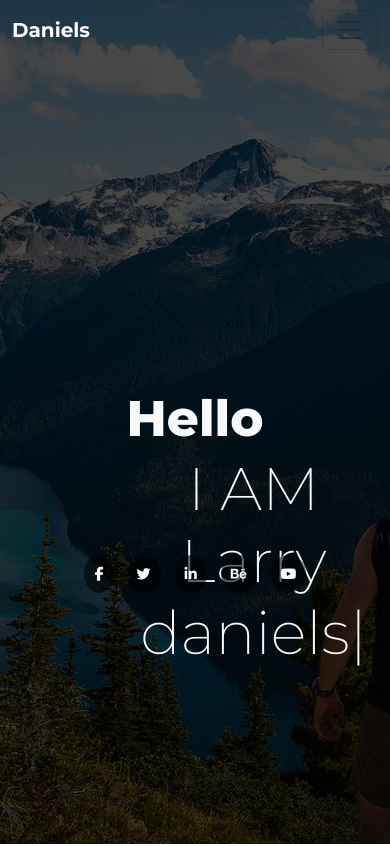
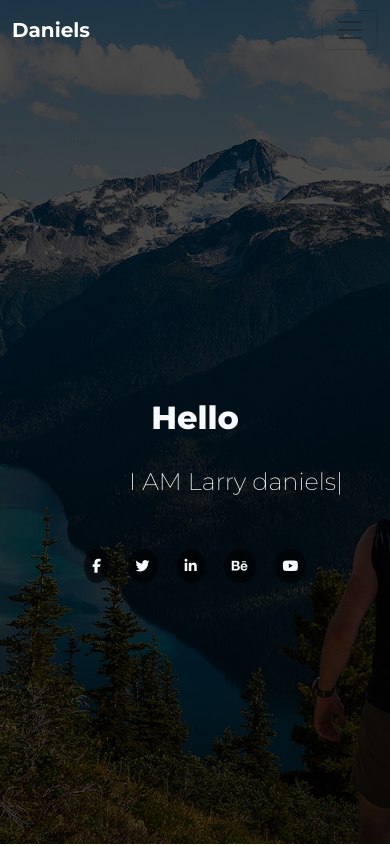
Before and after one commit to yasmin2624/Daniels-by-bootstrap, a plain HTML site: page index.html in a window 390 px wide. Shown: the top 846 px of the page. Drawn offline with nearby package versions, Linux system fonts and the light colour scheme.

Commit message:
4th commit

```diff
--- a/css/reponsive.css
+++ b/css/reponsive.css
@@ -191,3 +191,26 @@
         height: 3%;
     }
 }
+/* تحسين التصميم على الشاشات الصغيرة */
+@media (max-width: 768px) {
+    .home h2 {
+        font-size: 2rem;
+        line-height: 2.5rem;
+    }
+
+    .home h2::after {
+        font-size: 1.5rem;
+        top: 3rem;
+    }
+
+    .social-icon {
+         /* رفع الأيقونات قليلاً */
+        gap: 5px;
+
+    }
+
+    .social-icon span {
+        font-size: 0.875rem;
+        padding: 8px;
+    }
+}
```
Also changed, not shown: css/main.css (+0 -11 lines).
